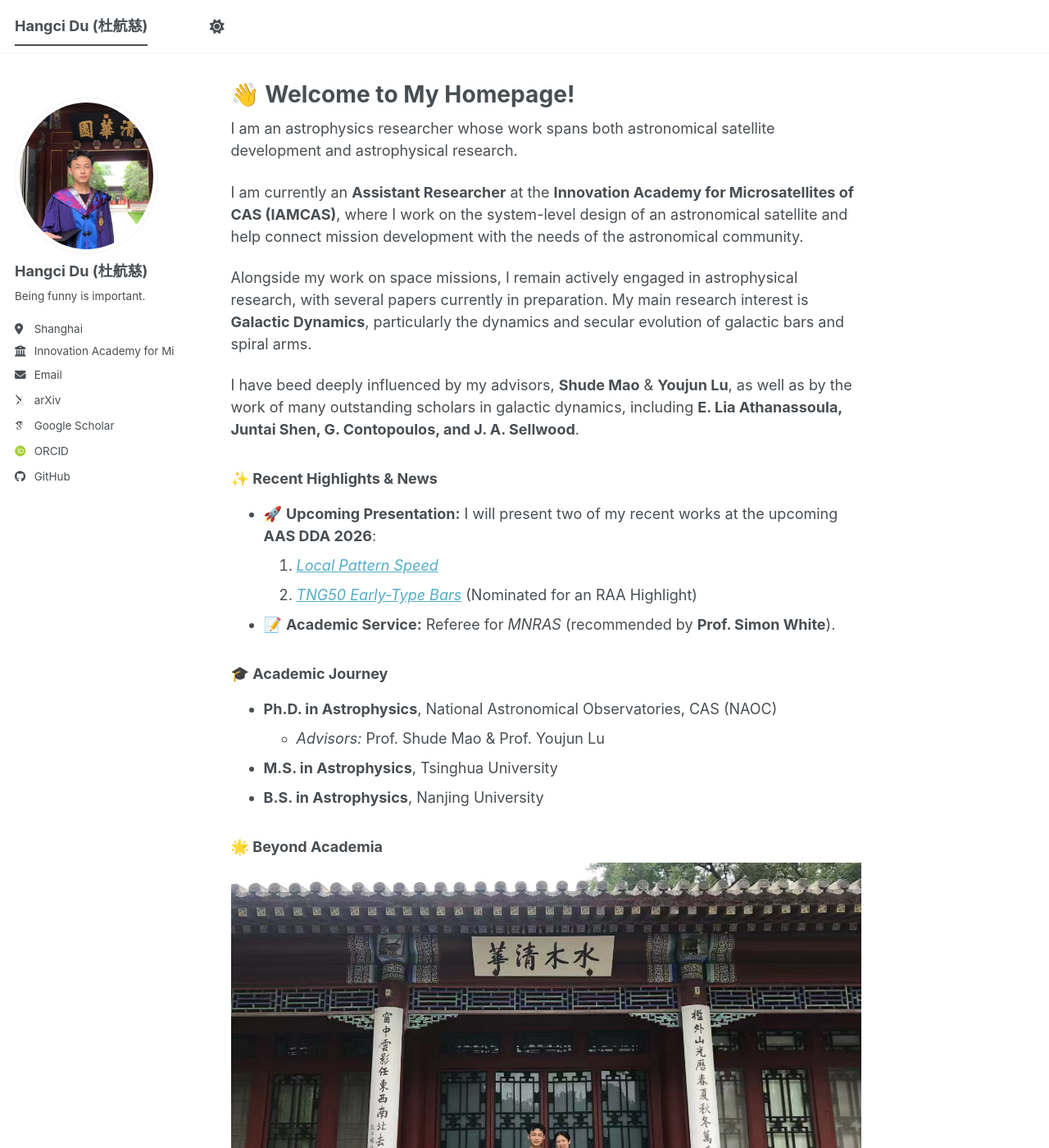
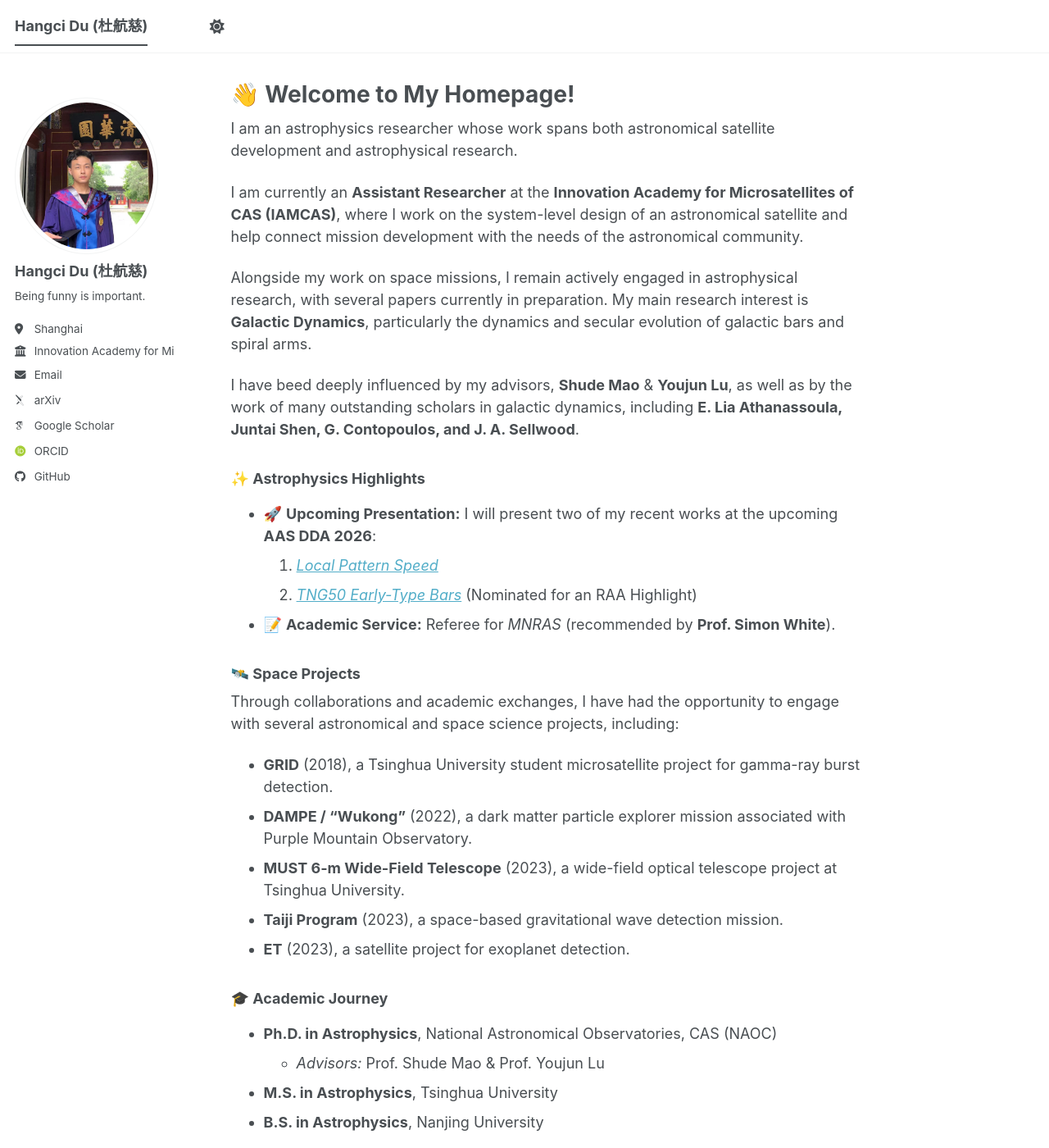
Before and after one commit to hangcidu/hangcidu.github.io, a Jekyll site: the page built from _pages/about.md, in a window 1280 px wide and 1400 px high. Shown: the whole window at 82% size. Built offline with Jekyll 4.4.1, drawn with Linux system fonts in a browser that asks for light colours; some web fonts are replaced; a script bundle is joined from its source files by our own code; library files that are not in the unit come from our copies.

Commit message:
Update about.md

```diff
--- a/_pages/about.md
+++ b/_pages/about.md
@@ -17,11 +17,21 @@ Alongside my work on space missions, I remain actively engaged in astrophysical
 
 I have beed deeply influenced by my advisors, **Shude Mao** & **Youjun Lu**, as well as by the work of many outstanding scholars in galactic dynamics, including **E. Lia Athanassoula, Juntai Shen, G. Contopoulos, and J. A. Sellwood**.
 
-### ✨ Recent Highlights & News
+### ✨ Astrophysics Highlights
 *   🚀 **Upcoming Presentation:** I will present two of my recent works at the upcoming **AAS DDA 2026**:
     1. [*Local Pattern Speed*](https://arxiv.org/abs/2603.05287)
     2. [*TNG50 Early-Type Bars*](https://arxiv.org/abs/2603.21279) (Nominated for an RAA Highlight)
 *   📝 **Academic Service:** Referee for *MNRAS* (recommended by **Prof. Simon White**).
+
+### 🛰️ Space Projects
+
+Through collaborations and academic exchanges, I have had the opportunity to engage with several astronomical and space science projects, including:
+
+* **GRID** (2018), a Tsinghua University student microsatellite project for gamma-ray burst detection.
+* **DAMPE / “Wukong”** (2022), a dark matter particle explorer mission associated with Purple Mountain Observatory.
+* **MUST 6-m Wide-Field Telescope** (2023), a wide-field optical telescope project at Tsinghua University.
+* **Taiji Program** (2023), a space-based gravitational wave detection mission.
+* **ET** (2023), a satellite project for exoplanet detection.
 
 ### 🎓 Academic Journey
 *   **Ph.D. in Astrophysics**, National Astronomical Observatories, CAS (NAOC)
```
